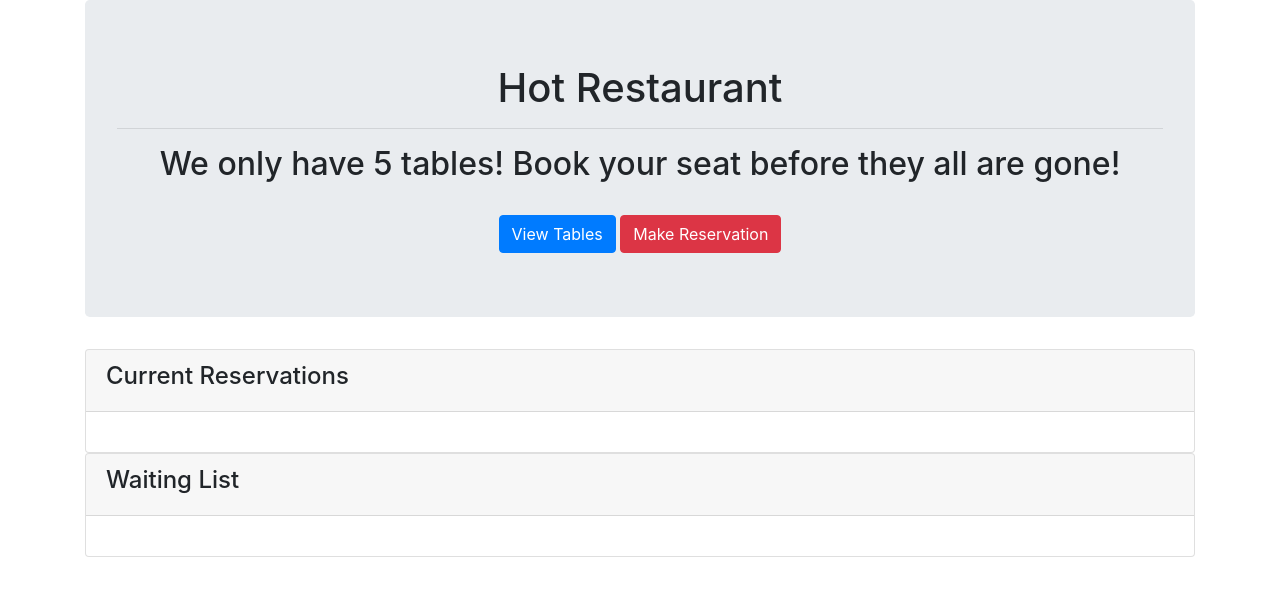
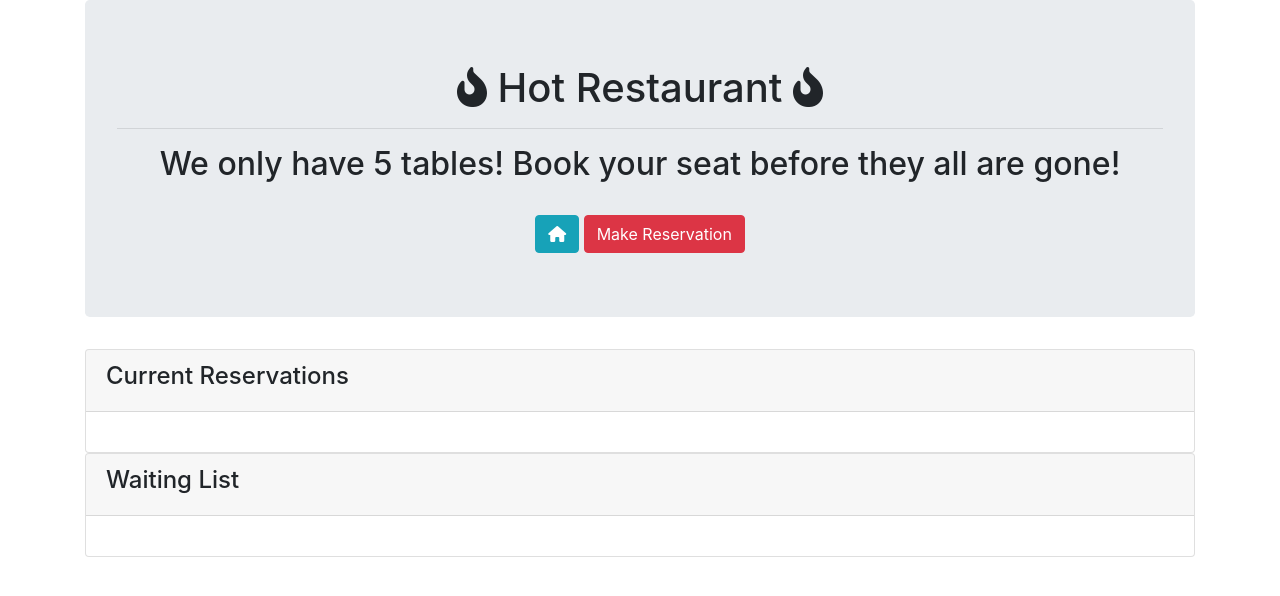
Before and after one commit to einobaka/week11-hotrestaurant, a plain HTML site: page html/tables.html in a window 1280 px wide. Drawn offline with nearby package versions, Linux system fonts and the light colour scheme.

Commit message:
linked the pages togetehr

```diff
--- a/html/tables.html
+++ b/html/tables.html
@@ -20,13 +20,14 @@
     <header>
         <div class="container">
             <div class="jumbotron">
-                <h1 class="text-center">Hot Restaurant</h1>
+                <h1 class="text-center"><i class="fas fa-fire-alt"></i> Hot Restaurant <i class="fas fa-fire-alt"></i>
+                </h1>
                 <hr>
                 <h2 class="text-center">We only have 5 tables! Book your seat before they all are gone!</h2>
                 <br>
                 <div class="text-center">
-                    <a href=""><button class="btn btn btn-primary">View Tables</button></a>
-                    <a href=""><button class="btn btn btn-danger">Make Reservation</button></a>
+                    <a href="./home.html"><button class="btn btn btn-info"><i class="fas fa-home"></i></button></a>
+                    <a href="./reserve.html"><button class="btn btn btn-danger">Make Reservation</button></a>
                 </div>
             </div>
         </div>
```
Also changed, not shown: html/home.html (+3 -3 lines), html/reserve.html (+4 -3 lines).
